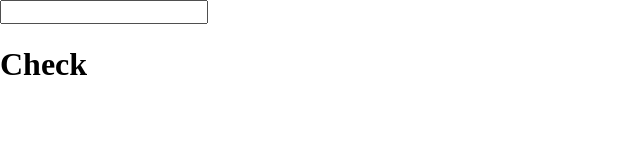
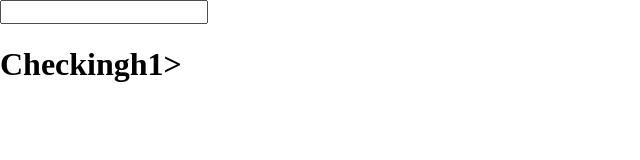
Before and after one commit to matiasg11/100Devs-Super-Review, a plain HTML site: page super-review-15-05-2022/age-checker/index.html in a window 1280 px wide. Shown: the whole page, without its empty margins (0-640 px from the left). Drawn offline with Linux system fonts and the light colour scheme.

Commit message:
Trying new things

```diff
--- a/super-review-15-05-2022/age-checker/index.html
+++ b/super-review-15-05-2022/age-checker/index.html
@@ -15,7 +15,7 @@
 
 		<input id="danceDanceRevolution" type="text" name="" value="">
 
-		<h1>Check</h1>
+		<h1>Checkingh1>
 
 		<p></p>
 
```
